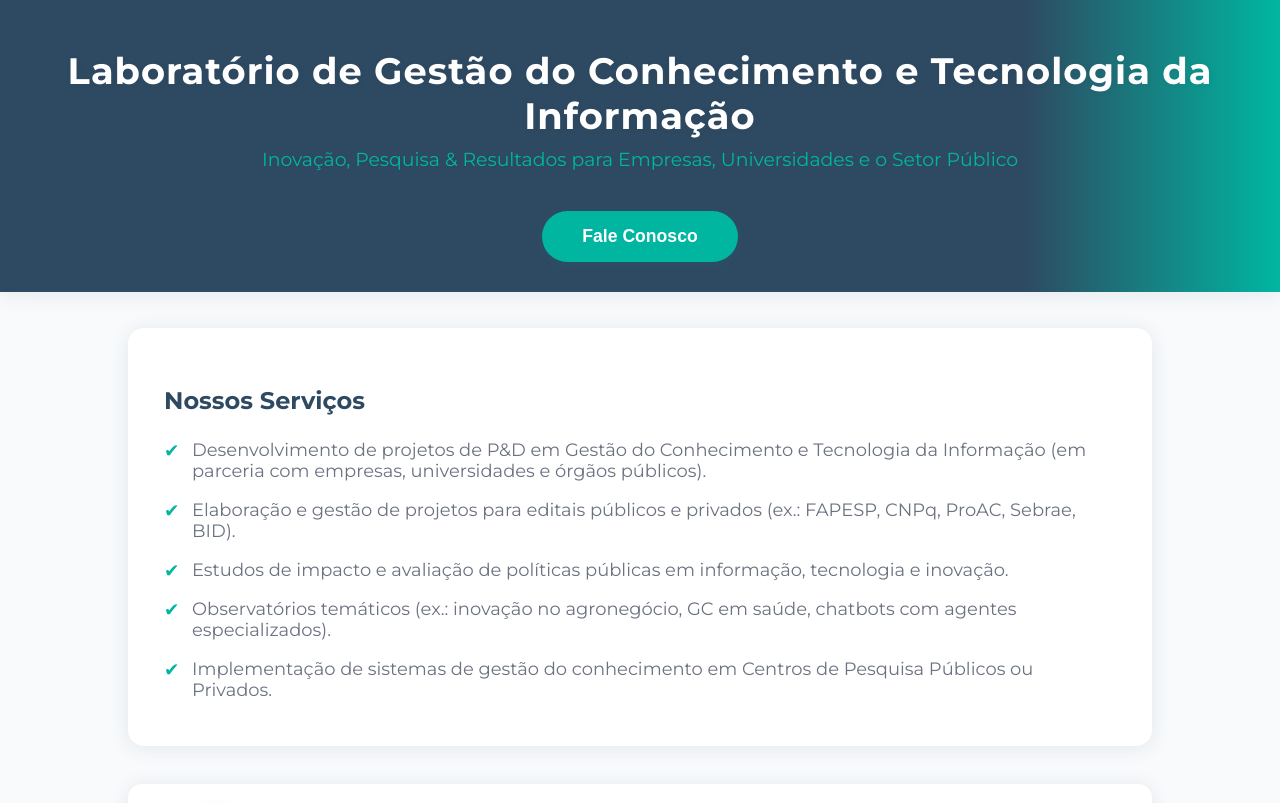
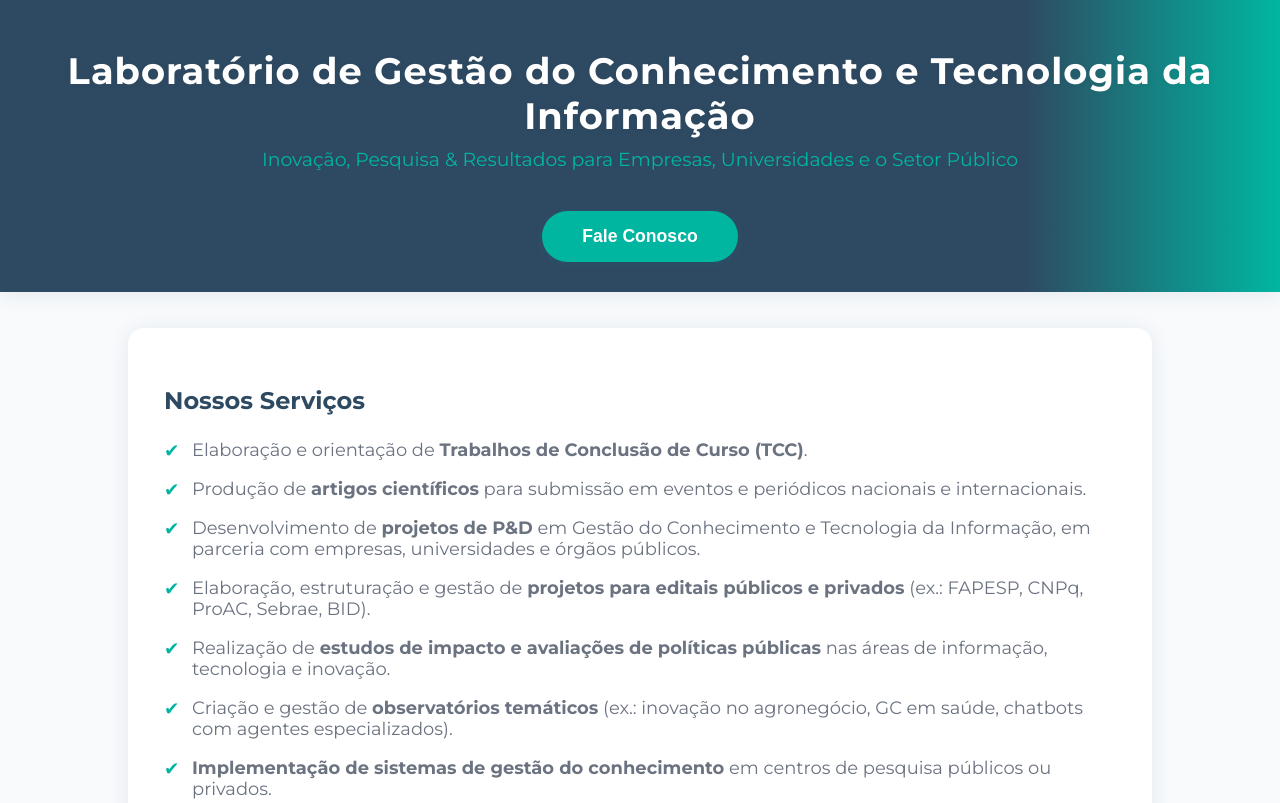
Before and after one commit to beatrizrpinheiro/labgcti-site, a plain HTML site: page index.html in a window 1280 px wide. Shown: the top 803 px of the page. Drawn offline with Linux system fonts and the light colour scheme.

Commit message:
agregando novos serviços de desenvolvimento de escrita

```diff
--- a/index.html
+++ b/index.html
@@ -32,25 +32,38 @@
         <h2>Nossos Serviços</h2>
         <ul class="services-list">
           <li>
-						Desenvolvimento de projetos de P&amp;D em Gestão do Conhecimento e
-						Tecnologia da Informação (em parceria com empresas, universidades e
-						órgãos públicos).
+            Elaboração e orientação de
+            <strong>Trabalhos de Conclusão de Curso (TCC)</strong>.
           </li>
           <li>
-						Elaboração e gestão de projetos para editais públicos e privados
+            Produção de <strong>artigos científicos</strong> para submissão em
+            eventos e periódicos nacionais e internacionais.
+          </li>
+          <li>
+            Desenvolvimento de <strong>projetos de P&amp;D</strong> em Gestão do
+            Conhecimento e Tecnologia da Informação, em parceria com empresas,
+            universidades e órgãos públicos.
+          </li>
+          <li>
+            Elaboração, estruturação e gestão de
+            <strong>projetos para editais públicos e privados</strong>
             (ex.: FAPESP, CNPq, ProAC, Sebrae, BID).
           </li>
           <li>
-						Estudos de impacto e avaliação de políticas públicas em informação,
-						tecnologia e inovação.
+            Realização de
+            <strong
+              >estudos de impacto e avaliações de políticas públicas</strong
+            >
+            nas áreas de informação, tecnologia e inovação.
           </li>
           <li>
-						Observatórios temáticos (ex.: inovação no agronegócio, GC em saúde,
-						chatbots com agentes especializados).
+            Criação e gestão de <strong>observatórios temáticos</strong> (ex.:
+            inovação no agronegócio, GC em saúde, chatbots com agentes
+            especializados).
           </li>
           <li>
-						Implementação de sistemas de gestão do conhecimento em Centros de
-						Pesquisa Públicos ou Privados.
+            <strong>Implementação de sistemas de gestão do conhecimento</strong>
+            em centros de pesquisa públicos ou privados.
           </li>
         </ul>
       </section>
```
Lines whose indentation alone changed are shown as unchanged.
